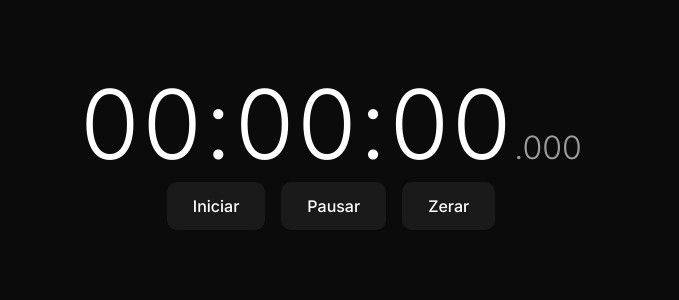
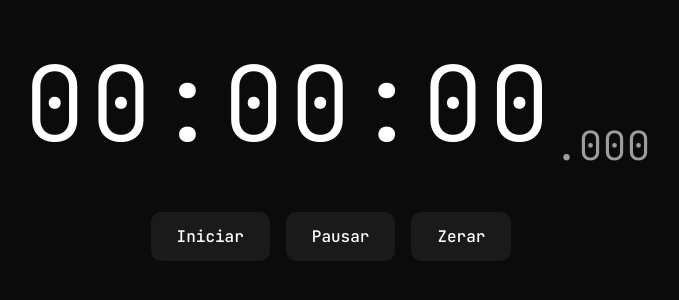
Before and after one commit to ManoelEnder/Cronometro-2.0, a plain HTML site: page index.html in a window 1280 px wide. Shown: the part 252-552 px from the top of the page, without its empty margins (309-988 px from the left). Drawn offline with Linux system fonts and the light colour scheme.

Commit message:
More changes

```diff
--- a/index.html
+++ b/index.html
@@ -4,13 +4,13 @@
 <meta charset="UTF-8">
 <meta name="viewport" content="width=device-width, initial-scale=1.0">
 <title>Cronômetro</title>
-<link href="https://fonts.googleapis.com/css2?family=Inter:wght@300;500;700&display=swap" rel="stylesheet">
+<link href="https://fonts.googleapis.com/css2?family=JetBrains+Mono:wght@300;500&display=swap" rel="stylesheet">
 <style>
 * {
   margin: 0;
   padding: 0;
   box-sizing: border-box;
-  font-family: 'Inter', sans-serif;
+  font-family: 'JetBrains Mono', monospace;
 }
 
 body {
@@ -26,23 +26,31 @@ body {
   text-align: center;
 }
 
-#time {
-  font-size: 6rem;
-  font-weight: 300;
-  letter-spacing: 3px;
-  margin-bottom: 40px;
+.time-wrapper {
+  display: flex;
+  align-items: flex-end;
+  justify-content: center;
 }
 
-.millis {
-  font-size: 2rem;
+#time {
+  font-size: 6.5rem;
+  font-weight: 300;
+  letter-spacing: 4px;
+}
+
+#millis {
+  font-size: 2.5rem;
   font-weight: 300;
   opacity: 0.6;
+  width: 3.5ch;
+  text-align: left;
 }
 
 .buttons {
   display: flex;
   gap: 16px;
   justify-content: center;
+  margin-top: 40px;
 }
 
 button {
@@ -64,9 +72,11 @@ button:hover {
 <body>
 
 <div class="container">
-  <div>
-    <span id="time">00:00:00</span><span class="millis" id="millis">.000</span>
+  <div class="time-wrapper">
+    <span id="time">00:00:00</span>
+    <span id="millis">.000</span>
   </div>
+
   <div class="buttons">
     <button onclick="start()">Iniciar</button>
     <button onclick="pause()">Pausar</button>
```
